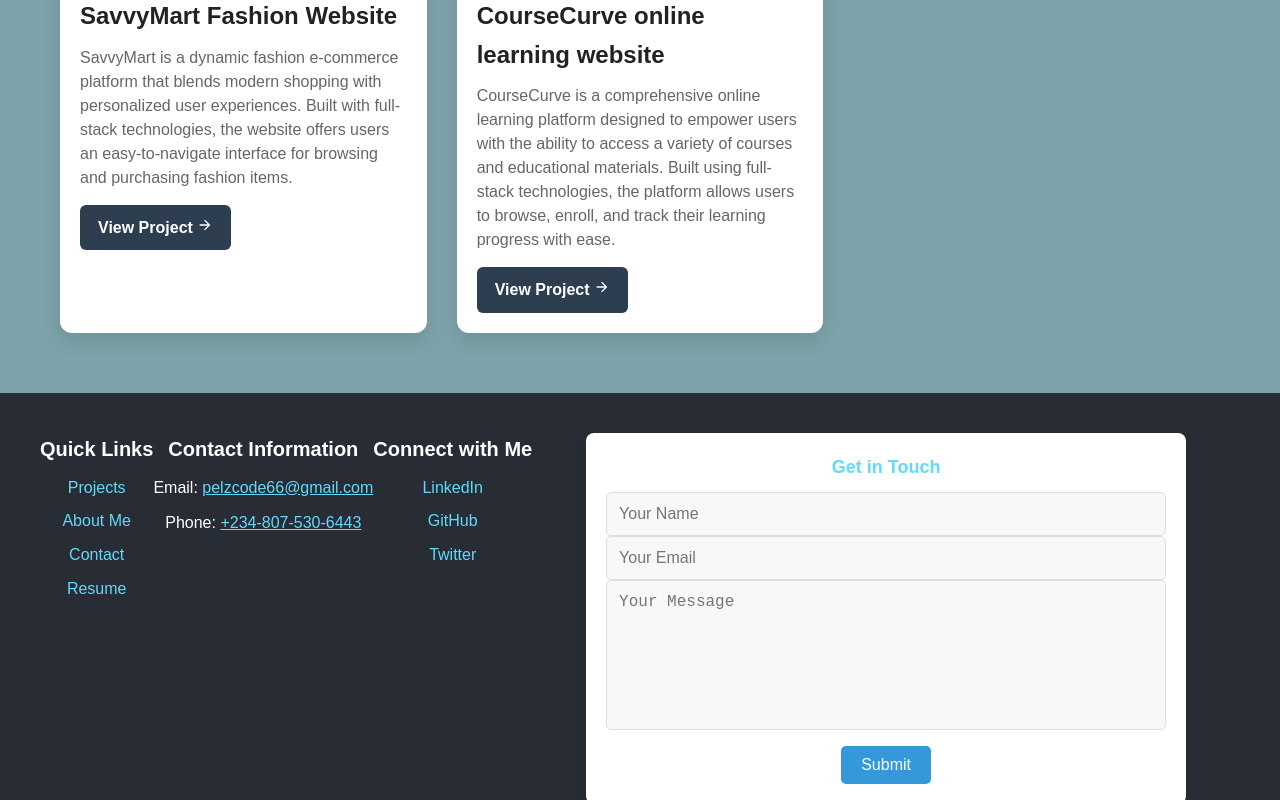
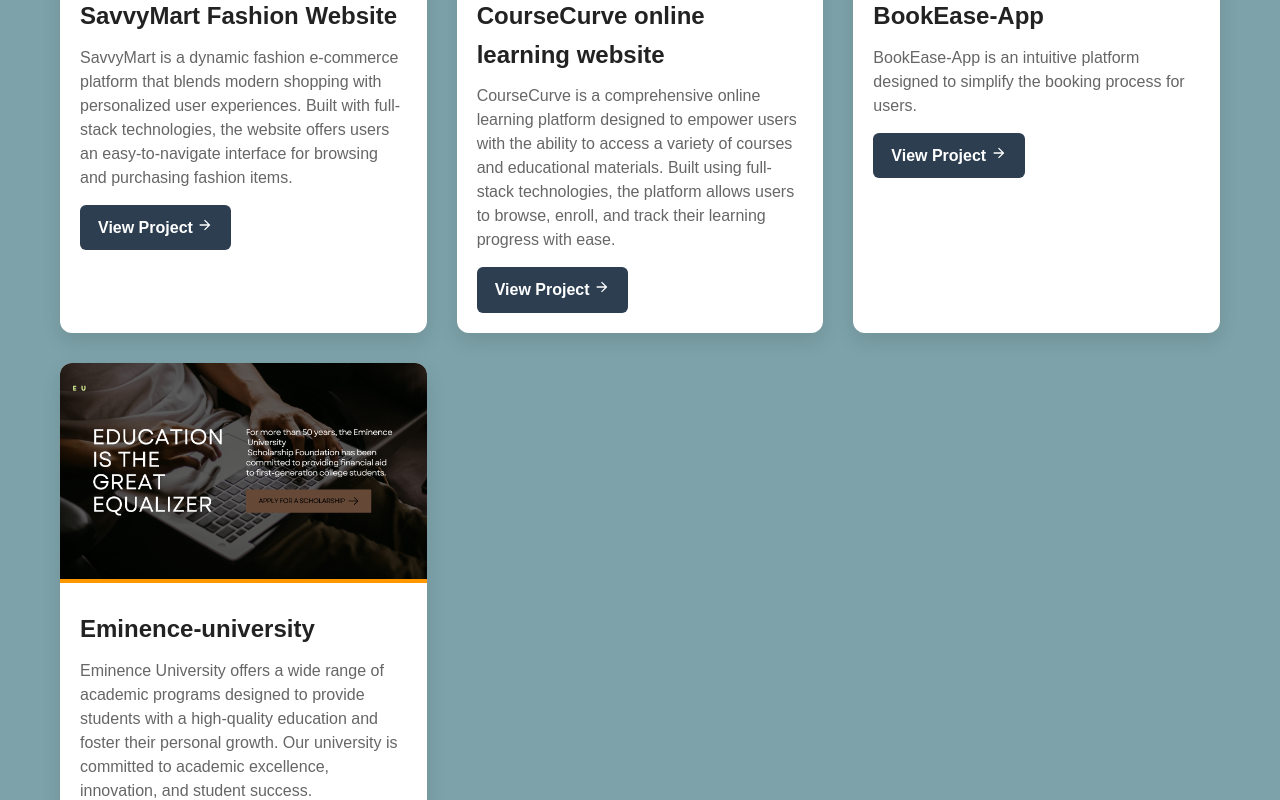
Before and after one commit to pelzTech/Pelz-Portfolio, a React (Vite) app: page /projects in a window 1280 px wide. Shown: the part 1100-1900 px from the top of the page. Built offline with nearby package versions, Linux system fonts and the light colour scheme.

Commit message:
Initial commit after resetting repository

```diff
--- a/src/components/Projects.jsx
+++ b/src/components/Projects.jsx
@@ -8,6 +8,9 @@ import socialMediaImg from '../assets/images/store.png';
 import lmsPlatformImg from '../assets/images/job.png';
 import surveyAppImg from '../assets/images/fashion.png';
 import surveAppImg from '../assets/images/course.png';
+import survAppImg from '../assets/images/bookeasy.png';
+import survApppImg from '../assets/images/Home.png';
+
 
 const Projects = () => {
   const projectData = [
@@ -47,6 +50,22 @@ const Projects = () => {
       imageUrl: surveAppImg,
       projectLink: 'https://pelztech.github.io/online-course/',
     },
+
+    {
+      title: 'BookEase-App',
+      description:
+        'BookEase-App is an intuitive platform designed to simplify the booking process for users.',
+      imageUrl: survAppImg,
+      projectLink: 'https://pelzcode.pythonanywhere.com/',
+    },
+
+    {
+      title: 'Eminence-university',
+      description: 'Eminence University offers a wide range of academic programs designed to provide students with a high-quality education and foster their personal growth. Our university is committed to academic excellence, innovation, and student success.',
+      imageUrl: survApppImg,
+      projectLink: 'https://pelztech.github.io/Edu-web/',
+    }
+
   ];
 
   return (
```
Also changed, not shown: src/assets/images/Home.png (added), src/assets/images/bookeasy.png (added).
